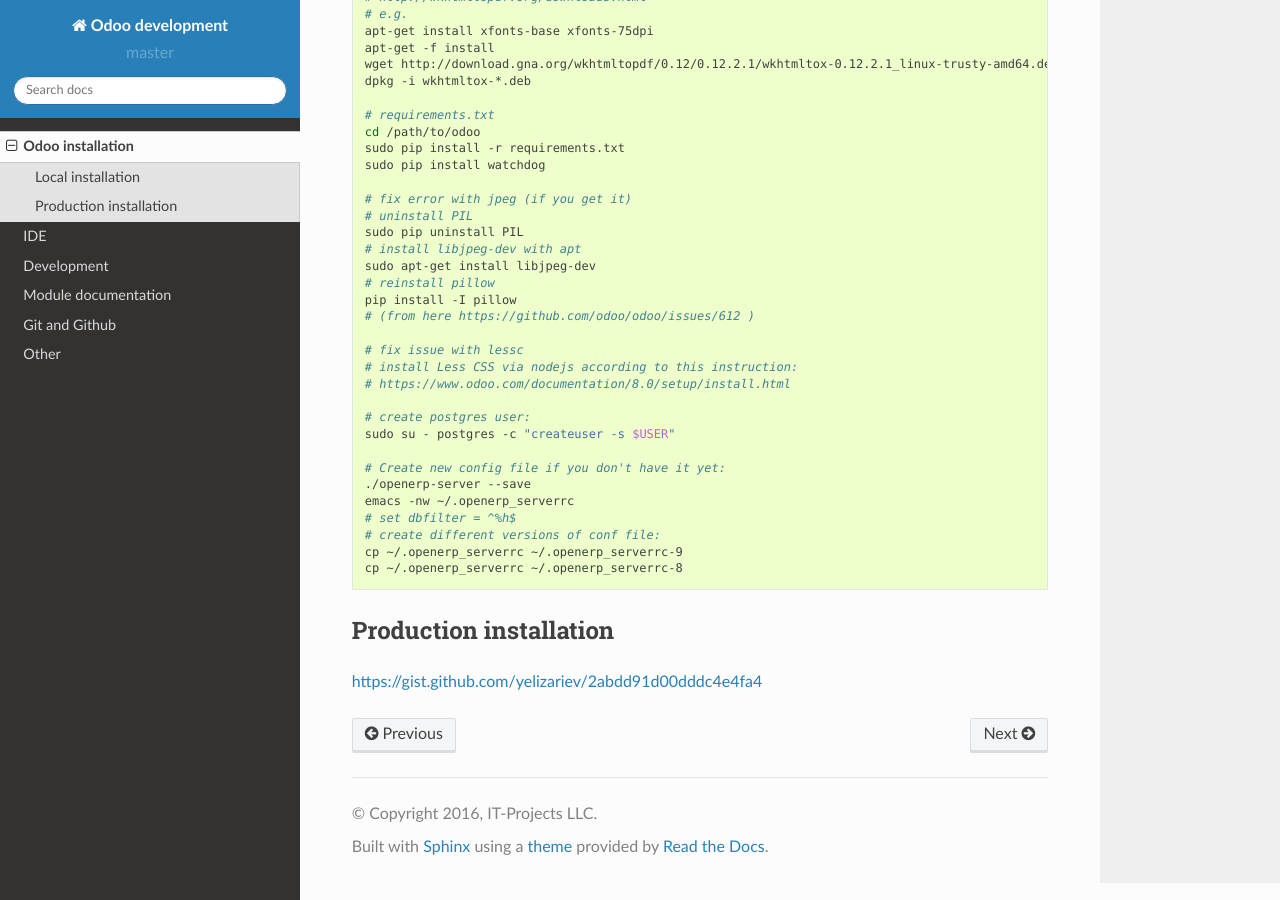
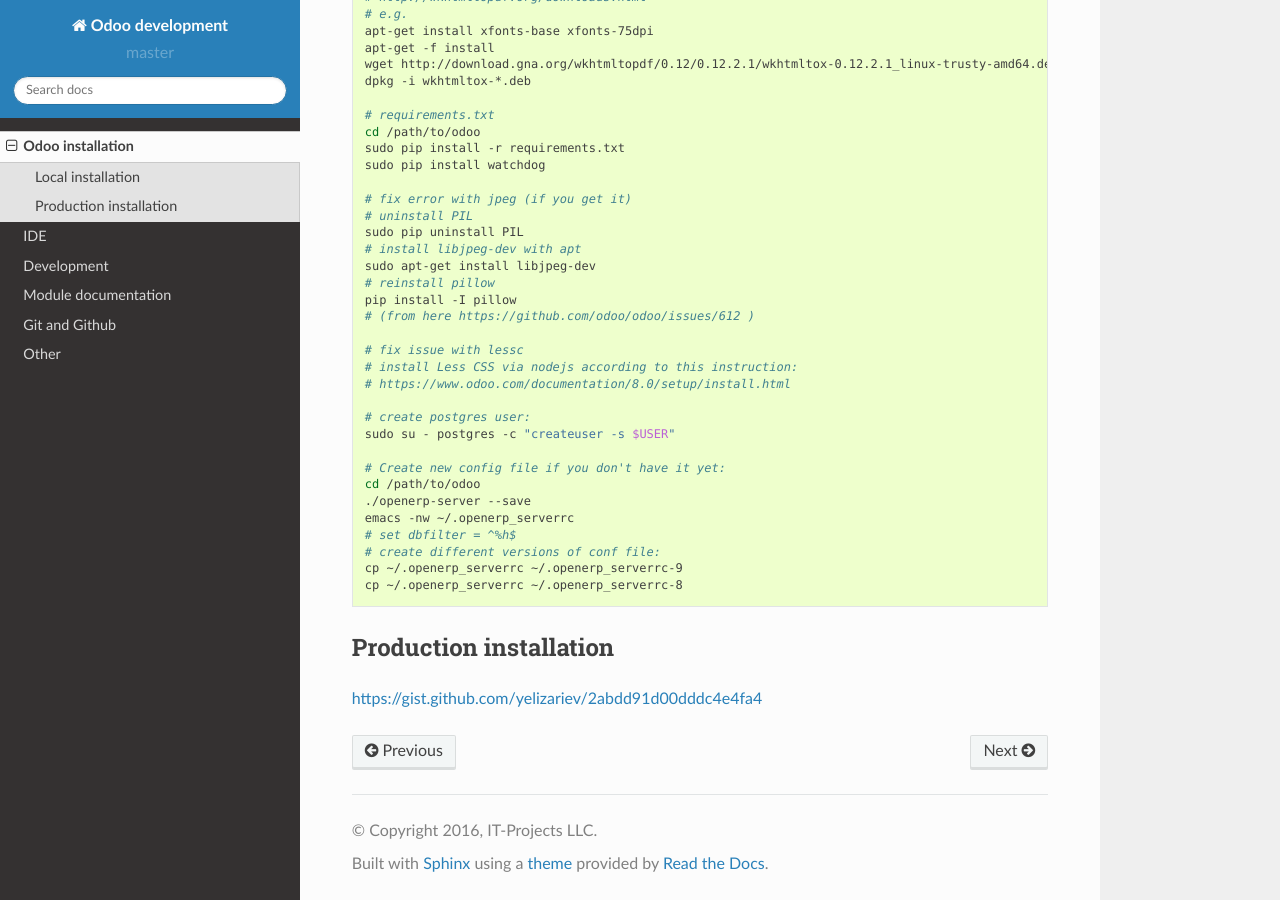
Before and after one commit to itpp-labs/odoo-development, a Sphinx documentation site: the page built from docs/install.rst, in a window 1280 px wide and 900 px high, scrolled down 626 px. Built offline with Sphinx 7.4.7 and the Read the Docs theme 2.0.0, drawn with Linux system fonts in a browser that asks for light colours.

Commit message:
Update install.rst

```diff
--- a/docs/install.rst
+++ b/docs/install.rst
@@ -58,6 +58,7 @@
    sudo su - postgres -c "createuser -s $USER"
 
    # Create new config file if you don't have it yet:
+   cd /path/to/odoo
    ./openerp-server --save
    emacs -nw ~/.openerp_serverrc
    # set dbfilter = ^%h$
```
